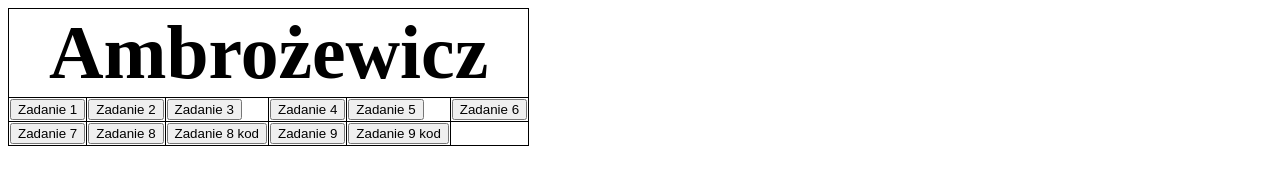
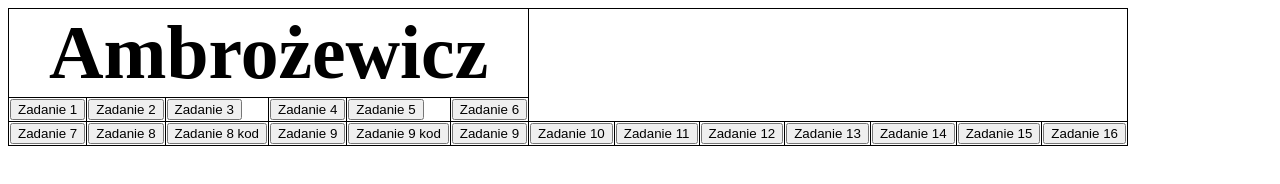
Before and after one commit to 0Hubibubi0/Java, a plain HTML site: page index.html in a window 1280 px wide. Drawn offline with Linux system fonts and the light colour scheme.

Commit message:
Add files via upload

```diff
--- a/index.html
+++ b/index.html
@@ -3,7 +3,7 @@
 <html>
 <head>
  <meta charset="utf-8">
- <title> </title>
+ <title>index</title>
  <style>
  table, th, td {
 	border: 1px solid black;
@@ -34,6 +34,18 @@
 			<td><button onclick="window.location.href='zadanie 8 kod.html'">Zadanie 8 kod</button></td>
 			<td><button onclick="window.location.href='zadanie 9.html'">Zadanie 9 </button></td>
 			<td><button onclick="window.location.href='zadanie 9 kod.html'">Zadanie 9 kod</button></td>
+			<td><button onclick="window.location.href='zadanie 9.html'">Zadanie 9 </button></td>
+
+					<td><button onclick="window.location.href='zadanie 10.html'">Zadanie 10 </button></td>
+			        <td><button onclick="window.location.href='zadanie 11.html'">Zadanie 11 </button></td>
+					<td><button onclick="window.location.href='zadanie 12.html'">Zadanie 12 </button></td>
+					<td><button onclick="window.location.href='zadanie 13.html'">Zadanie 13</button></td>
+
+						<td><button onclick="window.location.href='zadanie 14.html'">Zadanie 14 </button></td>
+						<td><button onclick="window.location.href='zadanie 15.html'">Zadanie 15 </button></td>
+						<td><button onclick="window.location.href='zadanie 16.html'">Zadanie 16 </button></td>
+
+
 		</table>
 	</body>
 </html>
```
